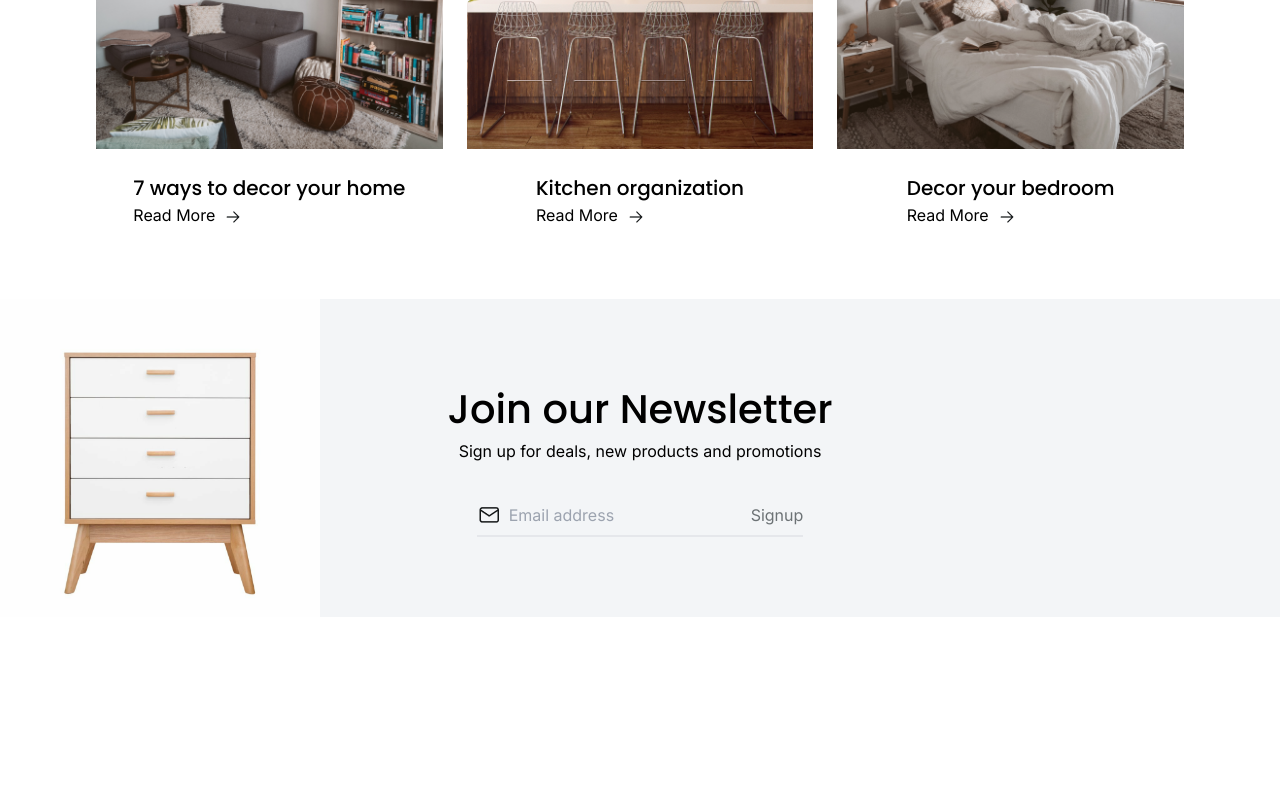
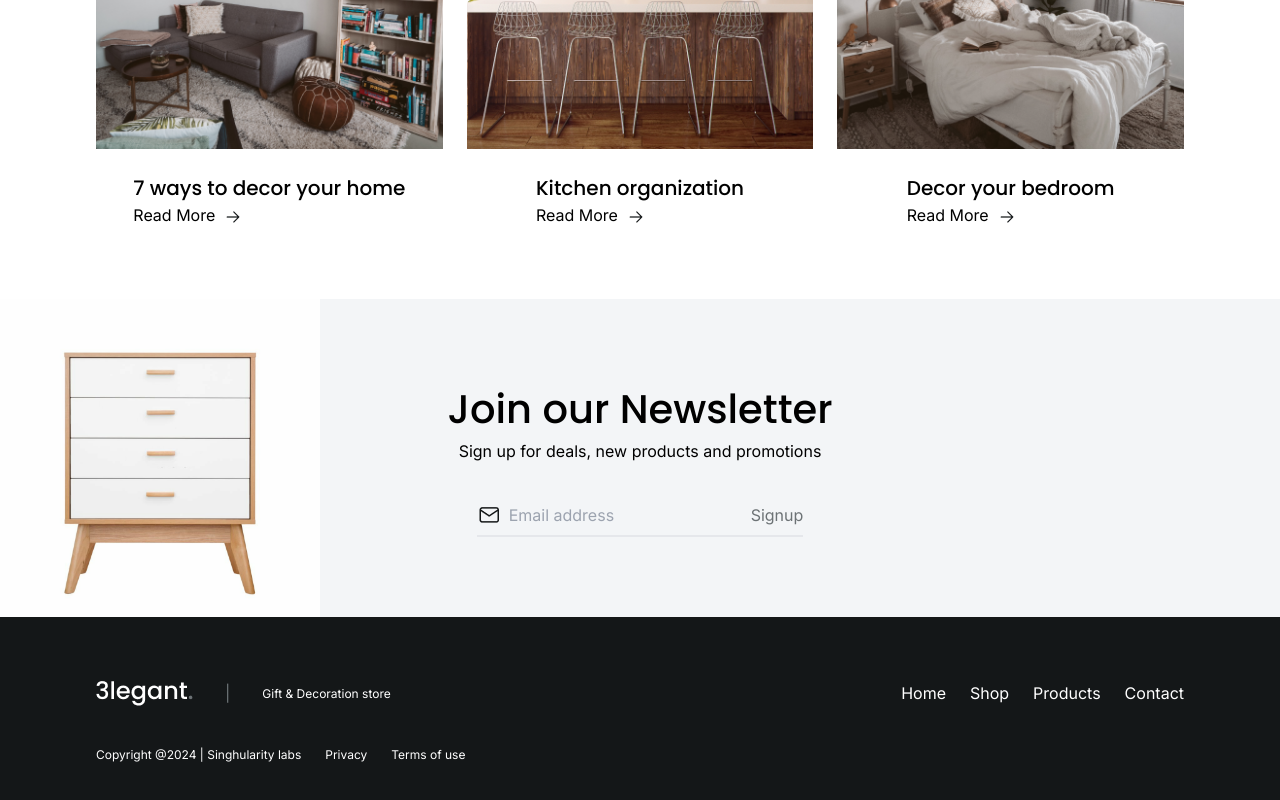
Before and after one commit to Singhularity-lab/ecomm-portfolio-next, a Next.js app: page / in a window 1280 px wide. Shown: the part 3198-3998 px from the top of the page. Before the commit the page ends 3815 px from the top, so only its background shows below. Built offline with nearby package versions, Linux system fonts and the light colour scheme.

Commit message:
footer complete

```diff
--- a/app/components/common/Footer.jsx
+++ b/app/components/common/Footer.jsx
@@ -0,0 +1,30 @@
+import brandLogo from '../../../public/static/images/white-logo.png';
+
+const Footer = () => {
+  return (
+    <div className="bg-neutral1 px-[2rem] md:px-[6rem]  2xl:px-[25rem] text-white py-16">
+      <div className="flex gap-8 justify-between">
+        <div className="flex gap-8">
+          <img src={brandLogo.src}></img>
+          <span className="text-neutralDark">|</span>
+          <div className="text-[0.75rem] font-inter font-normal flex items-center">Gift & Decoration store</div>
+        </div>
+        <ul className="flex gap-2 lg:gap-6 font-inter text-[0.75rem] sm:text-base text-white ">
+          <li className="cursor-pointer ">Home</li>
+          <li className="cursor-pointer">Shop</li>
+          <li className="cursor-pointer">Products</li>
+          <li className="sm:block hidden cursor-pointer">Contact</li>
+        </ul>
+      </div>
+      <div className="mt-10">
+        <ul className="flex gap-2 lg:gap-6 font-inter text-[0.75rem] text-white ">
+          <li className="cursor-pointer ">Copyright @2024 | Singhularity labs</li>
+
+          <li className="cursor-pointer ">Privacy</li>
+          <li className="cursor-pointer">Terms of use</li>
+        </ul>
+      </div>
+    </div>
+  );
+};
+export default Footer;
--- a/app/components/common/Newsletter.jsx
+++ b/app/components/common/Newsletter.jsx
@@ -1,4 +1,4 @@
-import rightImg from '../../../public/static/images/sofa-newsletter.jpeg';
+// import rightImg from '../../../public/static/images/sofa-newsletter.jpeg';
 import leftImg from '../../../public/static/images/drawer-newsletter.jpeg';
 import emailIc from '../../../public/static/images/email.png';
 
--- a/app/layout.js
+++ b/app/layout.js
@@ -1,6 +1,7 @@
 import { Inter, Poppins, Space_Grotesk } from 'next/font/google';
 import './globals.css';
 import Header from './components/common/Header';
+import Footer from './components/common/Footer';
 
 const inter = Inter({ subsets: ['latin'] });
 const space_grotesk = Space_Grotesk({ subsets: ['latin'], variable: '--font-space-grotesk', display: 'swap', weight: '500' });
@@ -17,6 +18,7 @@ export default function RootLayout({ children }) {
       <body className={`${inter.className} ${space_grotesk.variable} ${poppins.variable}`}>
         <Header />
         {children}
+        <Footer />
       </body>
     </html>
   );
```
Also changed, not shown: public/static/images/white-logo.png (added).
